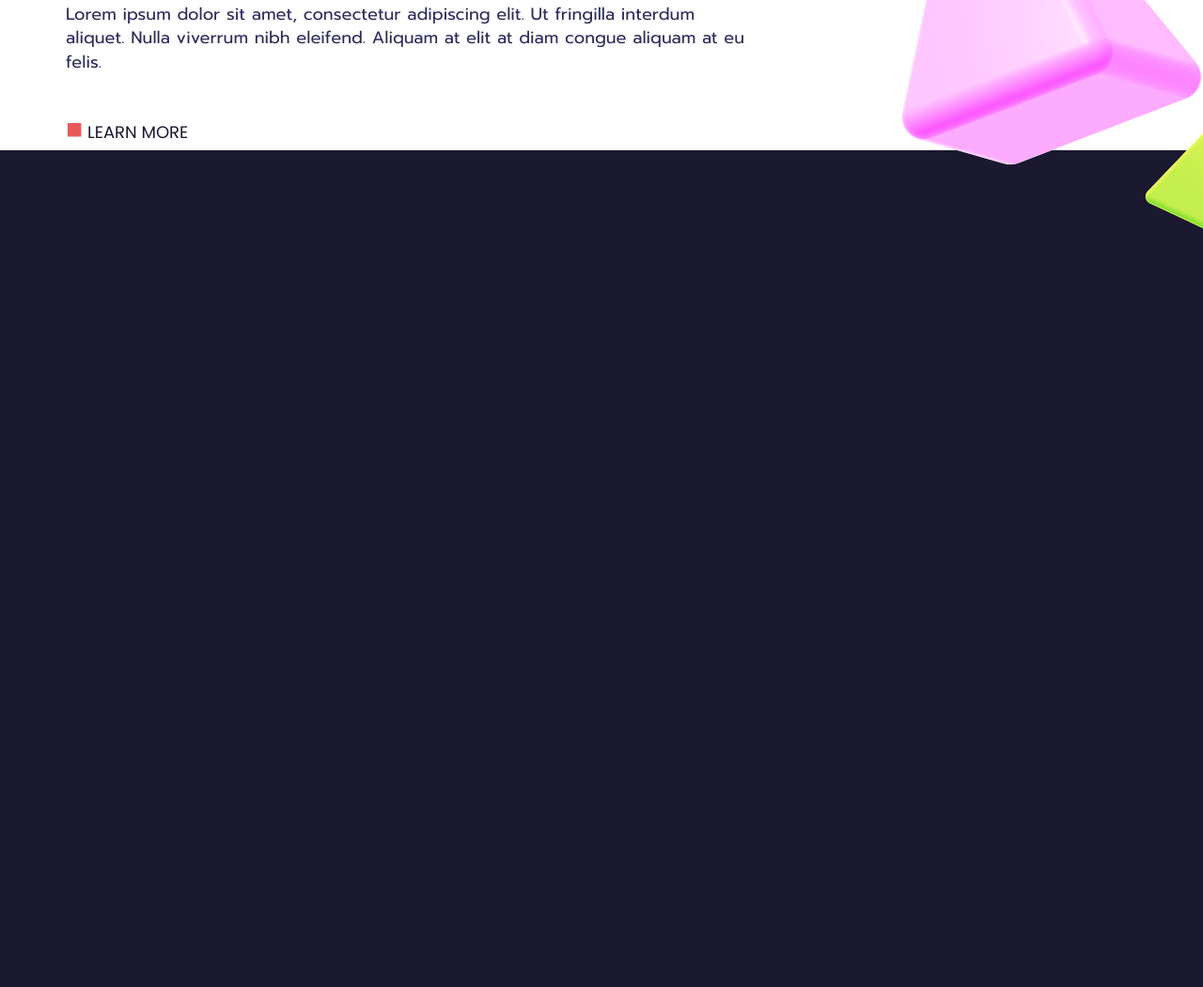
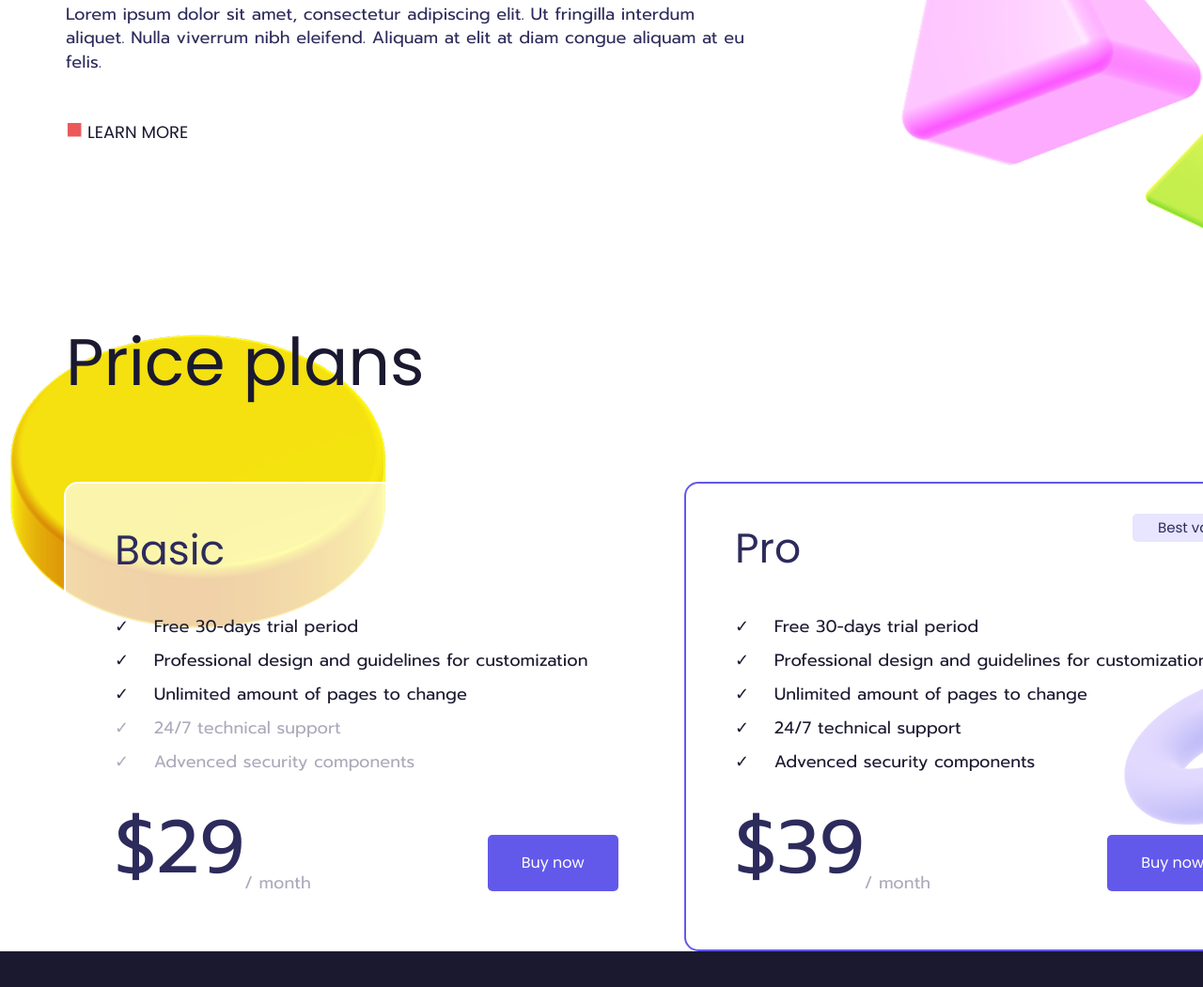
Before and after one commit to VADIMADE/WEB, a plain HTML site: page index.html in a window 1280 px wide. Shown: the part 4817-5868 px from the top of the page at 94% size. Before the commit the page ends 5150 px from the top, so only its background shows below. Drawn offline with Linux system fonts and the light colour scheme.

Commit message:
feat: add price-section

```diff
--- a/css/main.css
+++ b/css/main.css
@@ -604,3 +604,197 @@ h1 {
   top: 8px;
   left: 50px;
 }
+
+/* price-section */
+
+.price-section {
+  width: 100%;
+  margin-bottom: 140px;
+}
+
+.main-container-price-sec {
+  width: 1340px;
+  margin-left: 50px;
+  position: relative;
+}
+
+.title-container-price-sec {
+  width: 1320px;
+  margin-left: 10px;
+  margin-bottom: 74px;
+  position: relative;
+}
+
+.title-price-sec {
+  font-family: Poppins;
+  font-size: 70px;
+  color: #1a1930;
+  width: 385px;
+  margin-left: 10px;
+  position: relative;
+  z-index: 1;
+}
+
+.image1-price-sec {
+  position: absolute;
+  top: -27px;
+  left: -60px;
+  z-index: 0;
+}
+
+.content-container-price-sec {
+  width: 1320px;
+  margin-left: 10px;
+  display: flex;
+  justify-content: space-between;
+  position: relative;
+  z-index: 2;
+}
+
+.card1-container-price-sec {
+  width: 640px;
+  height: 496px;
+  margin-left: 8px;
+  background-color: rgba(255, 255, 255, 0.650);
+  border-radius: 15px;
+  border: 2px solid white;
+}
+
+.card1-container-price-sec * {
+  background-color: transparent;
+}
+
+.heading1-price-sec {
+  font-family: Poppins;
+  font-size: 44px;
+  color: #2d2b5c;
+  width: 119px;
+  margin-left: 52px;
+  margin-top: 38px;
+  margin-bottom: 35px;
+}
+
+.description-container-price-sec {
+  width: 536px;
+  margin-left: 52px;
+  margin-bottom: 38px;
+}
+
+.check {
+  margin-right: 20px;
+}
+
+.description1-text1-price-sec {
+  font-family: Prompt;
+  font-size: 18px;
+  color: #1a1930;
+  margin-bottom: 8px;
+}
+
+.description1-text2-price-sec {
+  font-family: Prompt;
+  font-size: 18px;
+  color: #abaabb;
+  margin-bottom: 8px;
+}
+
+.pricing-container-price-sec {
+  width: 536px;
+  margin-left: 52px;
+  line-height: 1;
+  display: flex;
+}
+
+.pricing-text-price-sec {
+  font-family: Prompt;
+  font-size: 79px;
+  color: #2d2b5c;
+  margin-right: 188px;
+}
+
+.index {
+  font-family: Prompt;
+  font-size: 18px;
+  color: #abaabb;
+}
+
+.pricing-button1-price-sec {
+  font-family: Poppins;
+  width: 139px;
+  height: 60px;
+  font-size: 16px;
+  margin-top: 26px;
+  color: #fff;
+  background-color: #6259EA;
+  border: none;
+  border-radius: 5px;
+  cursor: pointer;
+}
+
+.card2-container-price-sec {
+  width: 640px;
+  height: 496px;
+  margin-right: 8px;
+  background-color: rgba(255, 255, 255, 0.650);
+  border-radius: 15px;
+  border: 2px solid #6259EA;
+}
+
+.card2-container-price-sec * {
+  background-color: transparent;
+}
+
+.heading-container-price-sec {
+  width: 554px;
+  display: flex;
+  justify-content: space-between;
+  margin-left: 52px;
+  margin-top: 32px;
+  margin-bottom: 37px;
+}
+
+.heading2-price-sec {
+  font-family: Poppins;
+  font-size: 44px;
+  color: #2d2b5c;
+  width: 119px;
+  margin-top: 4px;
+}
+
+.heading-button-price-sec {
+  width: 131px;
+  height: 30px;
+  font-family: Poppins;
+  font-size: 15px;
+  color: #2d2b5c;
+  background-color: #E7E5FF;
+  border: none;
+  border-radius: 5px;
+}
+
+.description2-text-price-sec {
+  font-family: Prompt;
+  font-size: 18px;
+  color: #1a1930;
+  margin-bottom: 8px;
+}
+
+.pricing-button2-price-sec {
+  font-family: Poppins;
+  width: 139px;
+  height: 60px;
+  font-size: 16px;
+  margin-top: 26px;
+  color: #fff;
+  background-color: #6259EA;
+  border: none;
+  border-radius: 5px;
+  cursor: pointer;
+}
+
+.image2-price-sec {
+  position: absolute;
+  bottom: 98px;
+  right: -38px;
+  z-index: 0;
+}
--- a/index.html
+++ b/index.html
@@ -219,6 +219,51 @@
         </div>
       </section>
 
+      <section class="price-section">
+        <div class="main-container-price-sec">
+          <div class="title-container-price-sec">
+            <p class="title-price-sec">Price plans</p>
+            <img class="image1-price-sec" src="./img/image1-price-sec.png" alt="image">
+          </div>
+
+          <div class="content-container-price-sec">
+            <div class="card1-container-price-sec">
+              <p class="heading1-price-sec">Basic</p>
+              <div class="description-container-price-sec">
+                <p class="description1-text1-price-sec"><span class="check">&check;</span> Free 30-days trial period</p>
+                <p class="description1-text1-price-sec"><span class="check">&check;</span> Professional design and guidelines for customization</p>
+                <p class="description1-text1-price-sec"><span class="check">&check;</span> Unlimited amount of pages to change</p>
+                <p class="description1-text2-price-sec"><span class="check">&check;</span> 24/7 technical support</p>
+                <p class="description1-text2-price-sec"><span class="check">&check;</span> Advenced security components</p>
+              </div>
+              <div class="pricing-container-price-sec">
+                <p class="pricing-text-price-sec">$29<sub class="index">/ month</sub></p>
+                <button class="pricing-button1-price-sec">Buy now</button>
+              </div>
+            </div>
+
+            <div class="card2-container-price-sec">
+              <div class="heading-container-price-sec">
+                <p class="heading2-price-sec">Pro</p>
+                <button class="heading-button-price-sec">Best value</button>
+              </div>
+              <div class="description-container-price-sec">
+                <p class="description2-text-price-sec"><span class="check">&check;</span> Free 30-days trial period</p>
+                <p class="description2-text-price-sec"><span class="check">&check;</span> Professional design and guidelines for customization</p>
+                <p class="description2-text-price-sec"><span class="check">&check;</span> Unlimited amount of pages to change</p>
+                <p class="description2-text-price-sec"><span class="check">&check;</span> 24/7 technical support</p>
+                <p class="description2-text-price-sec"><span class="check">&check;</span> Advenced security components</p>
+              </div>
+              <div class="pricing-container-price-sec">
+                <p class="pricing-text-price-sec">$39<sub class="index">/ month</sub></p>
+                <button class="pricing-button2-price-sec">Buy now</button>
+              </div>
+            </div>
+          </div>
+          <img class="image2-price-sec" src="./img/image2-price-sec.png" alt="image">
+        </div>
+      </section>
+
     </main>
   </div>
 </body>
```
